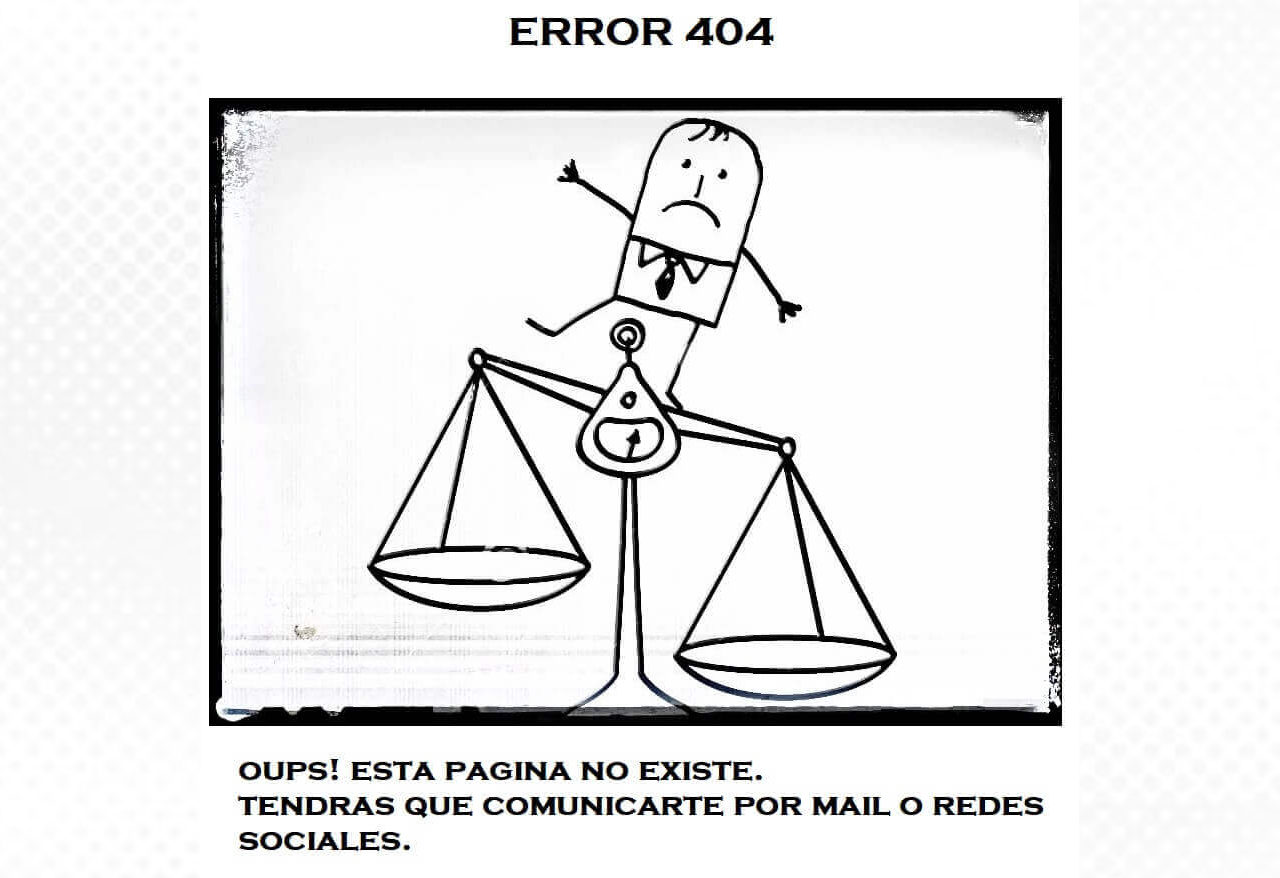
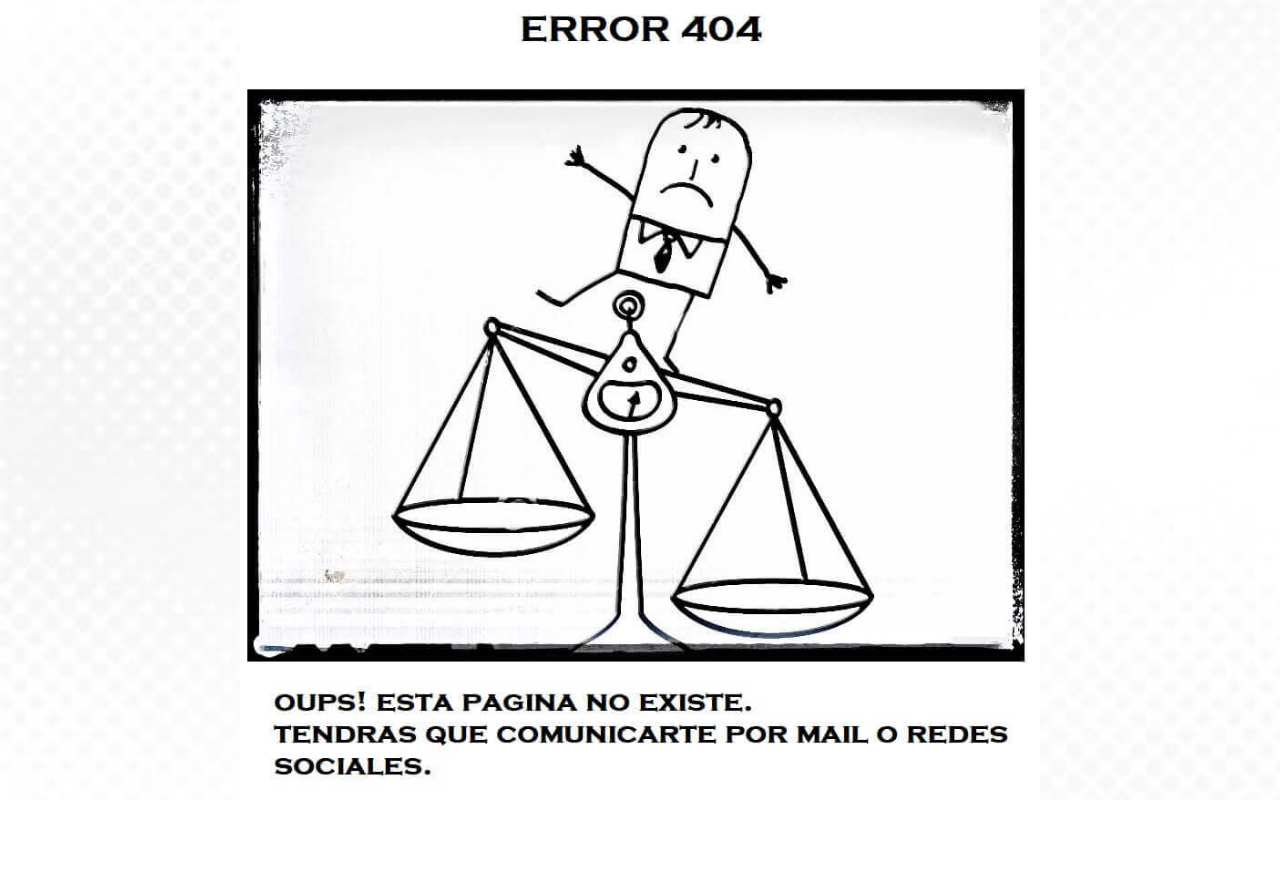
Before and after one commit to LauFacio/RepoEntrega, a website: page error404.html in a window 1280 px wide. After the commit the page ends 800 px from the top, so only its background shows below. Drawn offline with nearby package versions, Linux system fonts and the light colour scheme.

Commit message:
modificaciones

```diff
--- a/scss/_commons.scss
+++ b/scss/_commons.scss
@@ -36,6 +36,7 @@ fieldset{
 		font-size: $textMd;
 		margin-left: 10px;
 }
+
 
 iframe{
 	padding: 8px;
@@ -77,17 +78,24 @@ body {
 	margin-bottom: 35px;
 }
 
-.imagenfluida{
-	max-width: 100%;
-	height: auto;
+
+
+.contenedorimagen{
+	height: 100vh;
+	display: flex;
+	align-items: center;
+	justify-content: center;
 
 }
 
-.contenedorimagen{
-	display: flex;
-	justify-content: center;
-	align-items: center;
+.imagenfluida {
+	max-height: 100%;
+  	max-width: 100%;
+
+
 }
+
+
 
 //nesting
 
```
Also changed, not shown: error404.html (+6 -1 lines), CSS/style.css.
